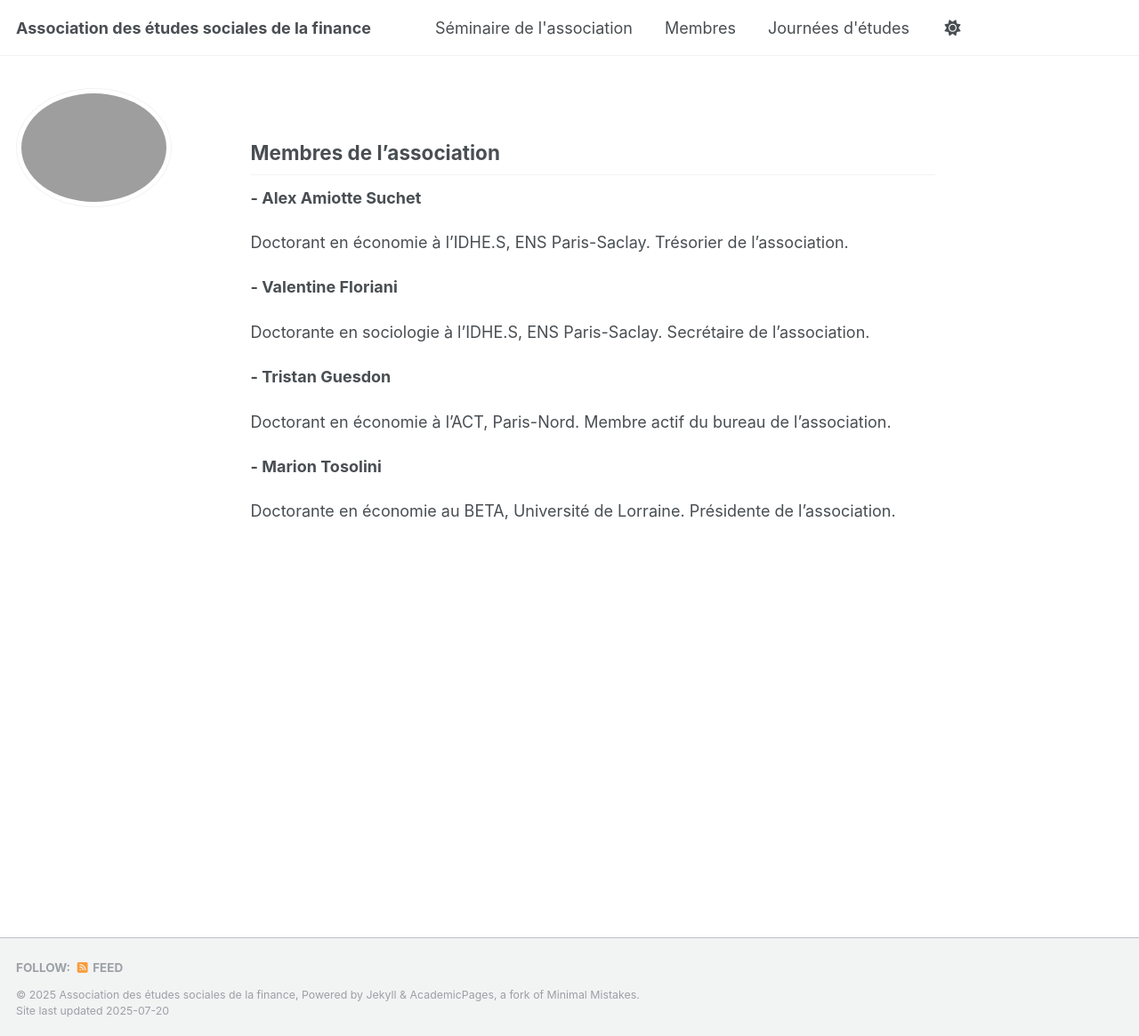
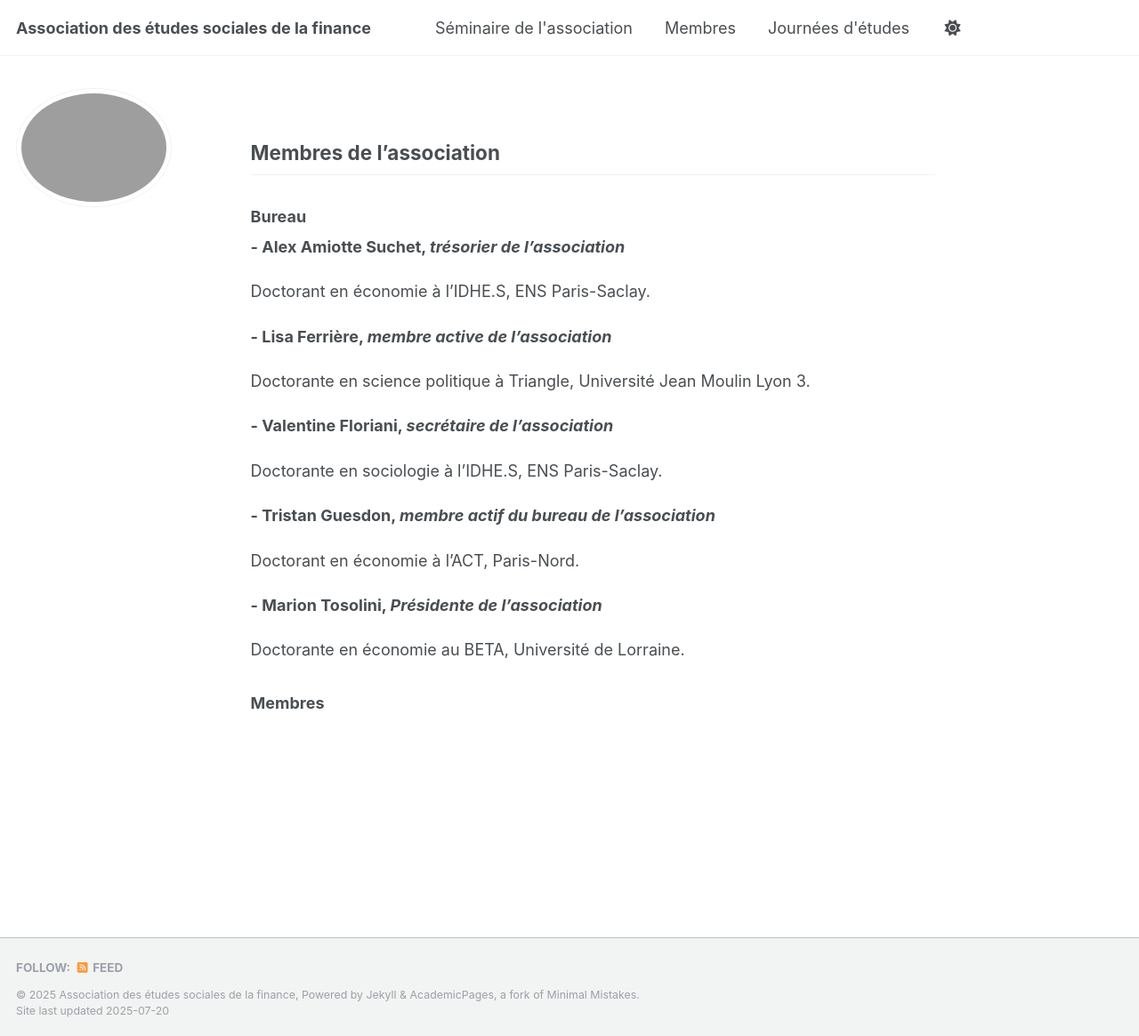
Before and after one commit to ssfa-aesf/ssfa-aesf.github.io, a Jekyll site: the page built from _pages/membres.md, in a window 1280 px wide and 1165 px high. Shown: the whole window at 89% size. Built offline with Jekyll 4.4.1, drawn with Linux system fonts in a browser that asks for light colours.

Commit message:
Update membres.md

```diff
--- a/_pages/membres.md
+++ b/_pages/membres.md
@@ -6,19 +6,27 @@ author_profile: true
 ---
 ## Membres de l'association
 
+### Bureau
 
-**- Alex Amiotte Suchet**
+**- Alex Amiotte Suchet, _trésorier de l'association_**
 
-Doctorant en économie à l'IDHE.S, ENS Paris-Saclay. Trésorier de l'association.
+Doctorant en économie à l'IDHE.S, ENS Paris-Saclay.
 
-**- Valentine Floriani**
+**- Lisa Ferrière, _membre active de l'association_**
 
-Doctorante en sociologie à l'IDHE.S, ENS Paris-Saclay. Secrétaire de l'association.
+Doctorante en science politique à Triangle, Université Jean Moulin Lyon 3.
 
-**- Tristan Guesdon**
+**- Valentine Floriani, _secrétaire de l'association_**
 
-Doctorant en économie à l'ACT, Paris-Nord. Membre actif du bureau de l'association.
+Doctorante en sociologie à l'IDHE.S, ENS Paris-Saclay.
 
-**- Marion Tosolini**
+**- Tristan Guesdon, _membre actif du bureau de l'association_**
 
-Doctorante en économie au BETA, Université de Lorraine. Présidente de l'association.
+Doctorant en économie à l'ACT, Paris-Nord.
+
+**- Marion Tosolini, _Présidente de l'association_**
+
+Doctorante en économie au BETA, Université de Lorraine.
+
+
+### Membres
```
